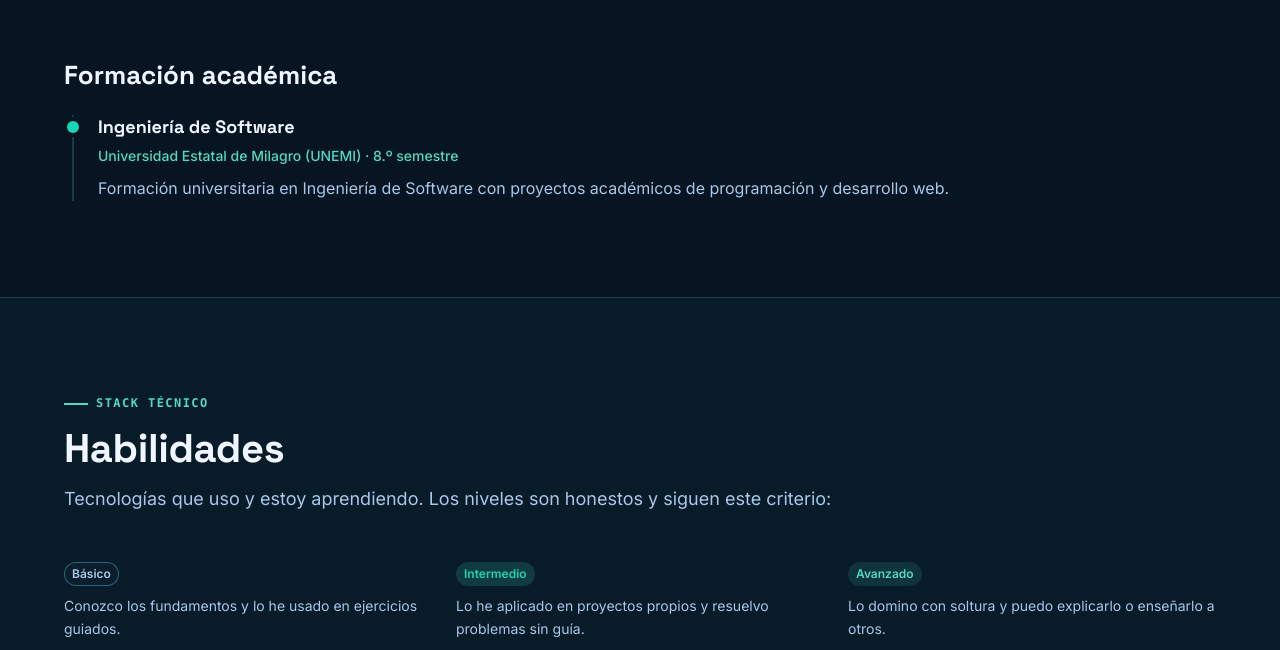
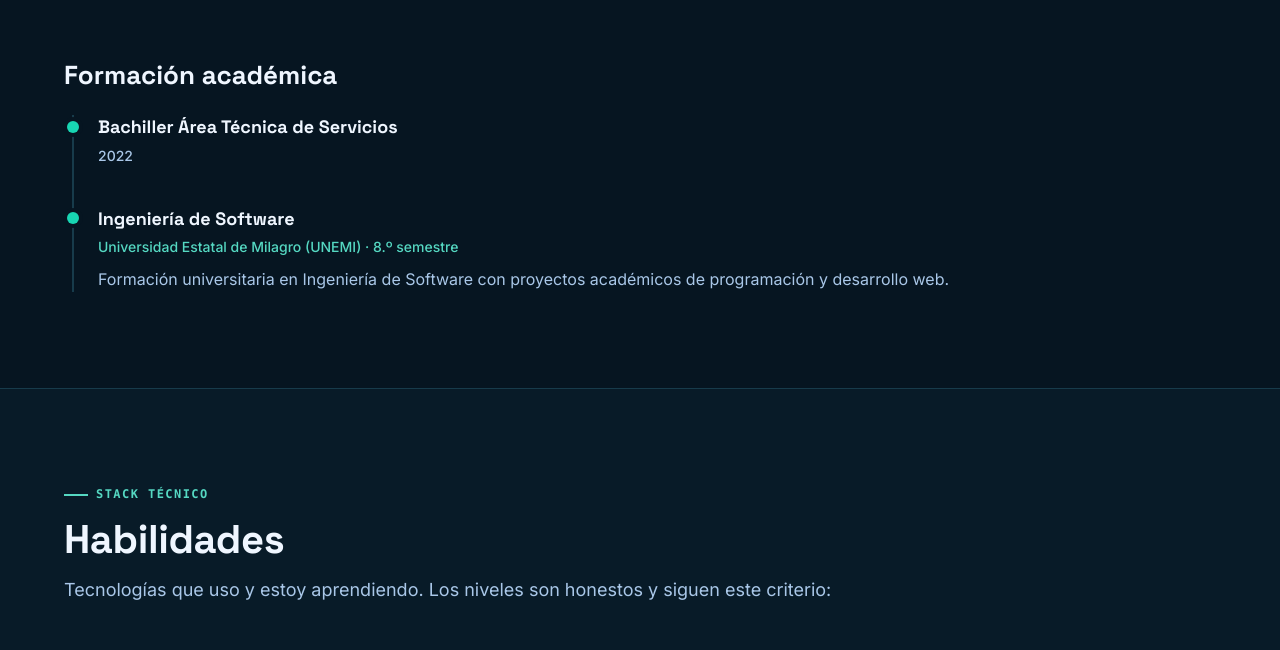
Before and after one commit to JordyVERGARA/Portafolio-, a plain HTML site: page index.html in a window 1280 px wide. Shown: the part 1343-1993 px from the top of the page. Drawn offline with Linux system fonts and the light colour scheme.

Commit message:
Add technical services high school education

```diff
--- a/index.html
+++ b/index.html
@@ -161,6 +161,12 @@
         <section class="about__education" aria-labelledby="formacion-title" data-reveal>
           <h3 id="formacion-title">Formación académica</h3>
           <ol class="timeline">
+            <li class="timeline__item">
+              <article>
+                <h4 class="timeline__title">Bachiller Área Técnica de Servicios</h4>
+                <p class="timeline__meta">2022</p>
+              </article>
+            </li>
             <li class="timeline__item">
               <article>
                 <h4 class="timeline__title">Ingeniería de Software</h4>
```
